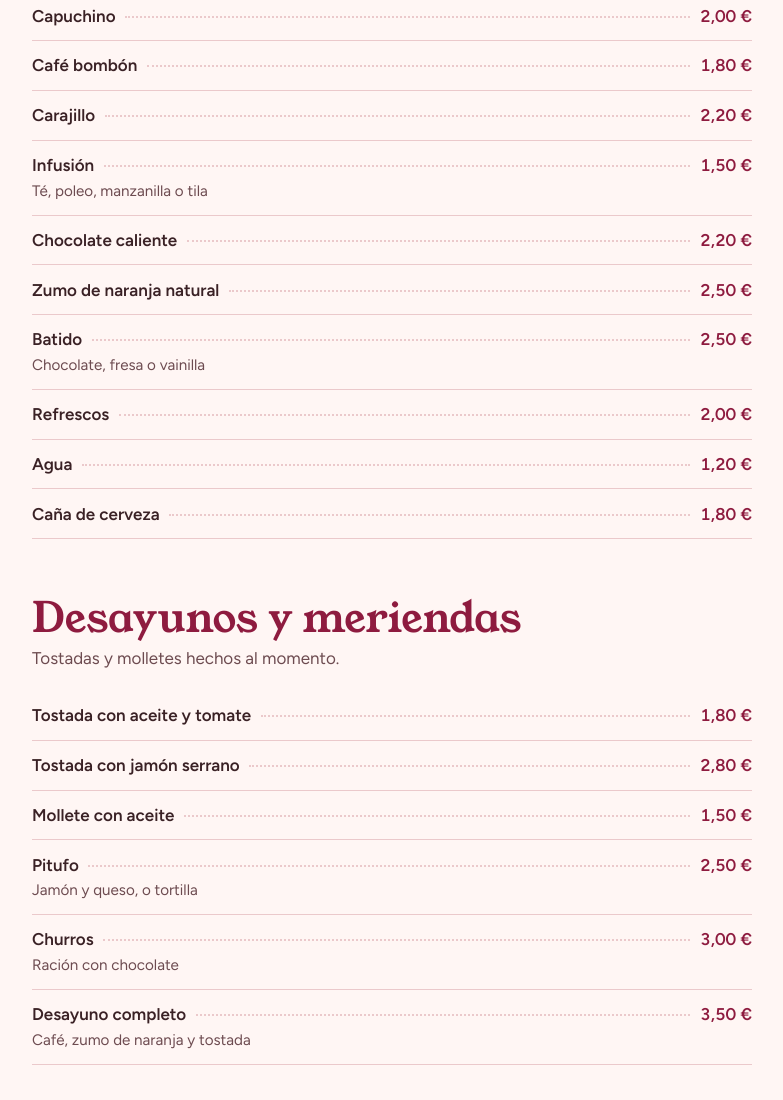
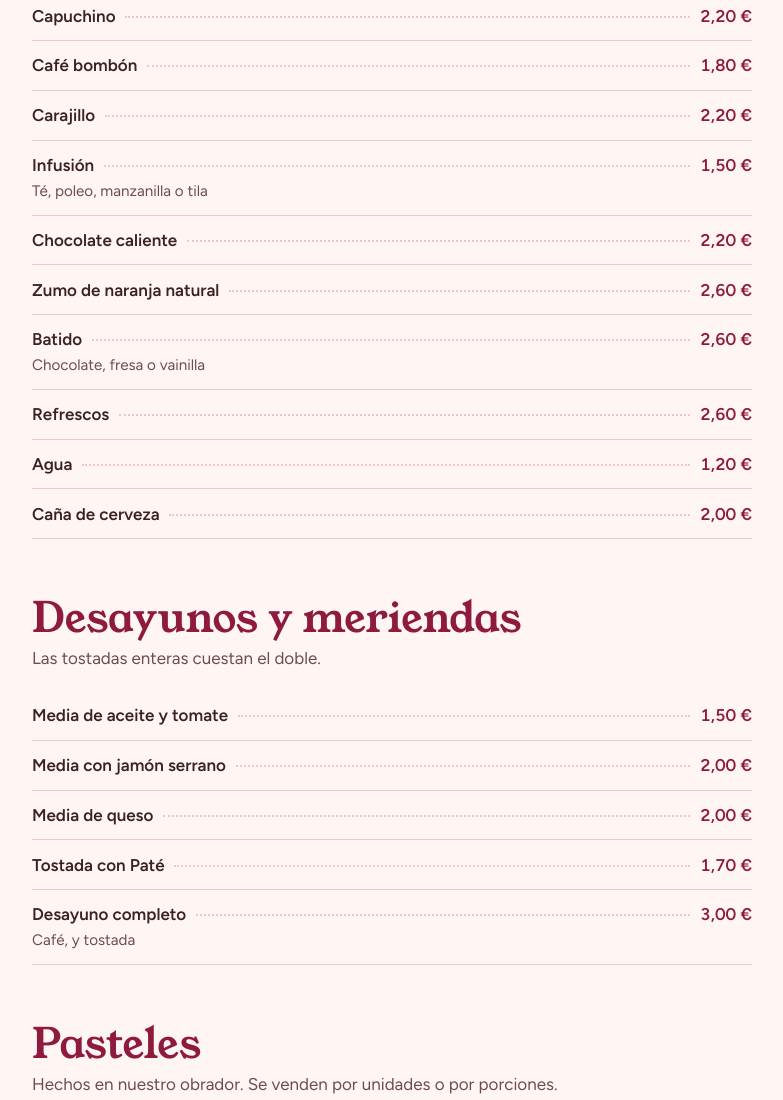
Before and after one commit to medinalopezernesto/Ernesto.github.io, a plain HTML site: page index.html in a window 1280 px wide. Shown: the part 1029-2129 px from the top of the page, without its empty margins (248-1031 px from the left). Drawn offline with Linux system fonts and the light colour scheme.

Commit message:
Update index.html

```diff
--- a/index.html
+++ b/index.html
@@ -192,9 +192,8 @@
   direccion: "Calle (escribe aquí tu calle y número), Padul, Granada",
   telefono: "000 000 000",
   horario: [
-    ["Lunes a viernes", "07:30 - 20:00"],
-    ["Sábado", "08:00 - 21:00"],
-    ["Domingo", "08:00 - 15:00"]
+    ["Lunes a viernes", "09:00 - 23:00"],
+    ["Sábado", "09:00 - 22:00"],
   ]
 };
 
@@ -205,32 +204,32 @@
     titulo: "Cafés y bebidas",
     nota: "",
     productos: [
-      { n: "Café solo", p: 1.30 },
-      { n: "Cortado", p: 1.40 },
+      { n: "Café solo", p: 1.50 },
+      { n: "Cortado", p: 1.50 },
       { n: "Café con leche", p: 1.50 },
-      { n: "Capuchino", p: 2.00 },
+      { n: "Capuchino", p: 2.20 },
       { n: "Café bombón", p: 1.80 },
       { n: "Carajillo", p: 2.20 },
       { n: "Infusión", d: "Té, poleo, manzanilla o tila", p: 1.50 },
       { n: "Chocolate caliente", p: 2.20 },
-      { n: "Zumo de naranja natural", p: 2.50 },
-      { n: "Batido", d: "Chocolate, fresa o vainilla", p: 2.50 },
-      { n: "Refrescos", p: 2.00 },
+      { n: "Zumo de naranja natural", p: 2.60 },
+      { n: "Batido", d: "Chocolate, fresa o vainilla", p: 2.60 },
+      { n: "Refrescos", p: 2.60 },
       { n: "Agua", p: 1.20 },
-      { n: "Caña de cerveza", p: 1.80 }
+      { n: "Caña de cerveza", p: 2.00 }
     ]
   },
   {
     id: "desayunos",
     titulo: "Desayunos y meriendas",
-    nota: "Tostadas y molletes hechos al momento.",
+    nota: "Tostadas hechas al momento.",
+    nota: "Las tostadas enteras cuestan el doble.",
     productos: [
-      { n: "Tostada con aceite y tomate", p: 1.80 },
-      { n: "Tostada con jamón serrano", p: 2.80 },
-      { n: "Mollete con aceite", p: 1.50 },
-      { n: "Pitufo", d: "Jamón y queso, o tortilla", p: 2.50 },
-      { n: "Churros", d: "Ración con chocolate", p: 3.00 },
-      { n: "Desayuno completo", d: "Café, zumo de naranja y tostada", p: 3.50 }
+      { n: "Media de aceite y tomate", p: 1.50 },
+      { n: "Media con jamón serrano", p: 2.00 },
+      { n: "Media de queso", p: 2.00 },
+      { n: "Tostada con Paté", p: 1.70 },
+      { n: "Desayuno completo", d: "Café, y tostada", p: 3.00 }
     ]
   },
   {
```
